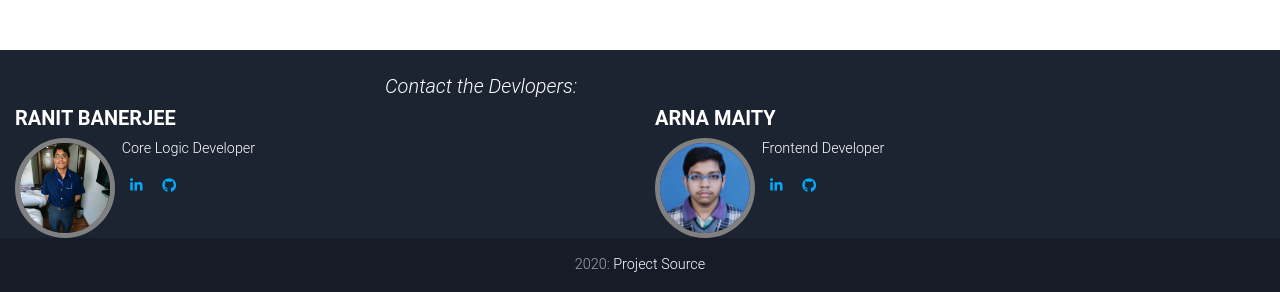
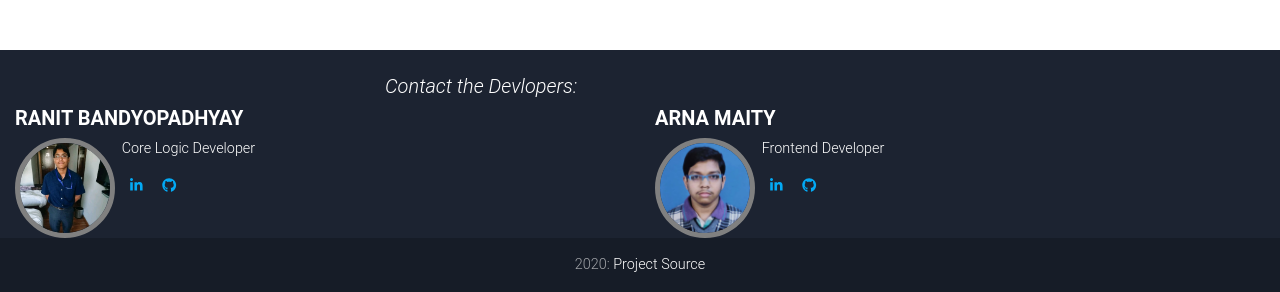
Before and after one commit to Ranit-Bandyopadhyay/Music-recommendation-system, a Django app: template users/templates/users/profile.html in a window 1280 px wide. Shown: the part 508-800 px from the top of the page. Run offline with Django 3.2, Linux system fonts and the light colour scheme; the template is opened without the code that fills it, so the values that code supplies are empty; some libraries are stand-ins or nearby versions.

Commit message:
Update base.html

```diff
--- a/recommendpg/templates/recommendpg/base.html
+++ b/recommendpg/templates/recommendpg/base.html
@@ -139,7 +139,7 @@
             <div class="col-md-6 mt-md-0 mt-3">
 
               <!-- Content -->
-              <h5 class="text-uppercase font-weight-bold">Ranit Banerjee</h5>
+              <h5 class="text-uppercase font-weight-bold">Ranit Bandyopadhyay</h5>
               <div class="row">
                 <div class="col-md-2">
               <img class="image image-border" src="{% static 'recommendpg/assets/ranit.jpeg' %}">
```
